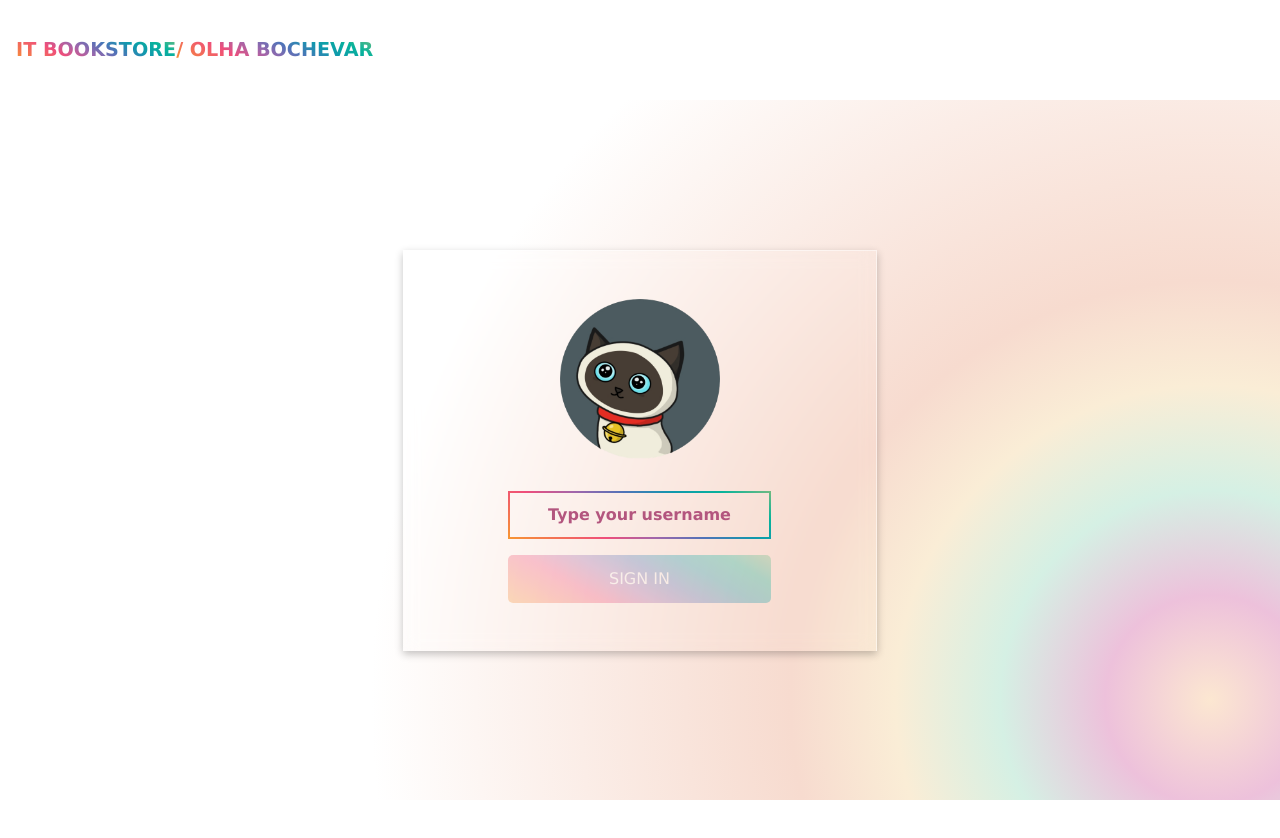
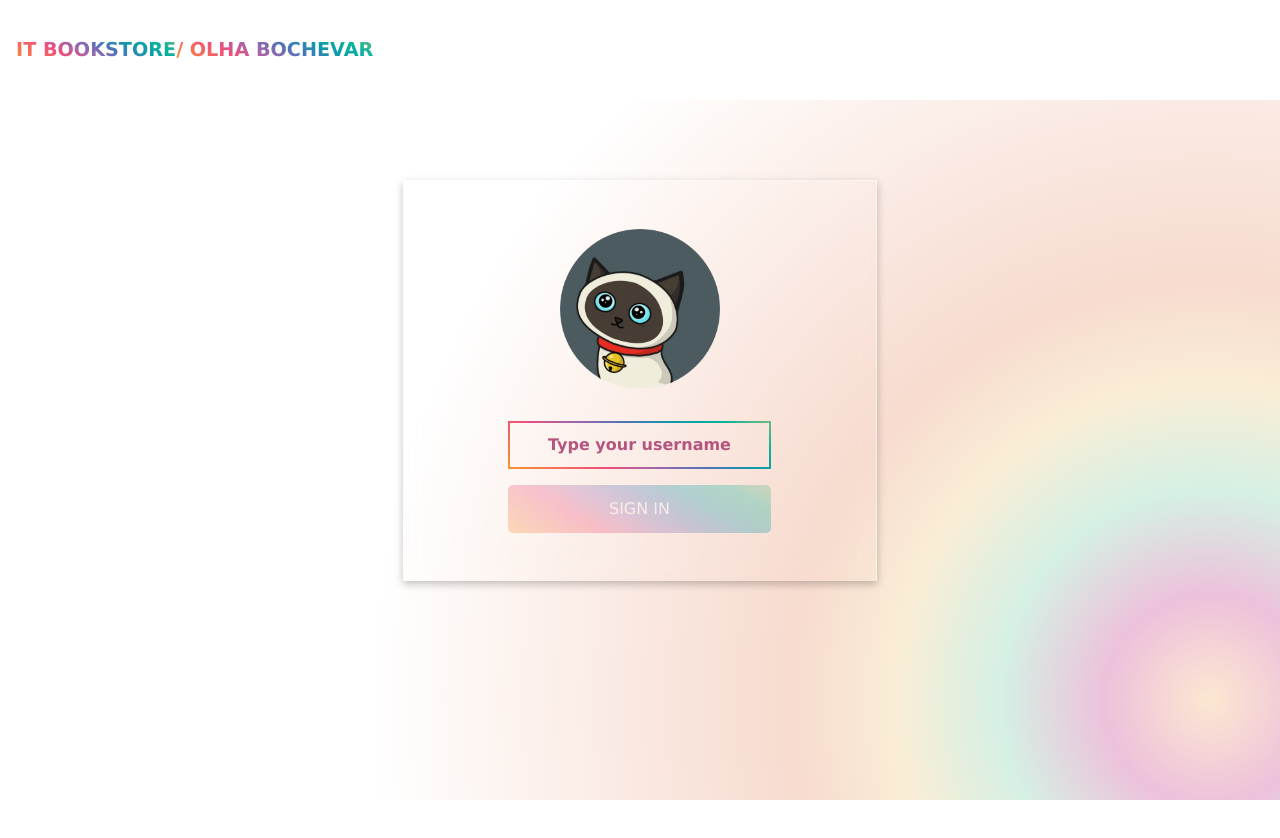
Before and after one commit to olha-bochevar/prometheus-x-course-task, a React (Create React App) app: page /#/login in a window 1280 px wide. Shown: the top 838 px of the page. Built offline with nearby package versions, Linux system fonts and the light colour scheme.

Commit message:
Fix styles for SignIn section

```diff
--- a/src/components/BooksList/BookList.jsx
+++ b/src/components/BooksList/BookList.jsx
@@ -90,7 +90,7 @@ export function BookList() {
 									<Link
 										to={`/book/${book?.id}`}
 										className="book__link"
-										touchstart
+										touchstart="true"
 									>
 										View
 									</Link>
--- a/src/components/signin/SignIn.css
+++ b/src/components/signin/SignIn.css
@@ -28,7 +28,7 @@
 }
 
 .signin__container {
-	height: 100%;
+	height: 80%;
 	display: flex;
 	flex-direction: column;
 	justify-content: center;
```
Also changed, not shown: 1 other file (tests, documents, lock files or other folders).
